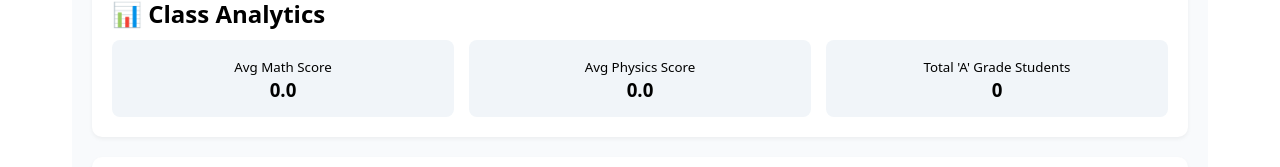
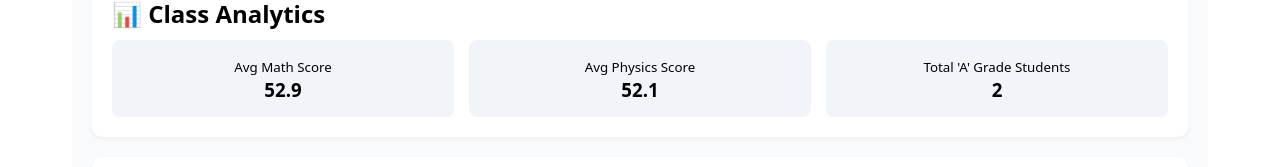
Before and after one commit to Sehrish-web209/student-performance-dashboard, a React (Vite) app: page / in a window 1280 px wide. Shown: the part 169-336 px from the top of the page. Built offline with nearby package versions, Linux system fonts and the light colour scheme.

Commit message:
feat(Task 7) implement reduce for average scores and A-grade count

```diff
--- a/src/StudentDashboard.jsx
+++ b/src/StudentDashboard.jsx
@@ -133,7 +133,9 @@ export default function StudentDashboard({students: studentList}) {
   const getAverageMathScore = () => {
     if (students.length === 0) return 0;
     // TODO: Use students.reduce() to sum Math scores and calculate average
-    const totalMath = 0; // Replace this line
+    const totalMath = students.reduce((totalMath,student)=>{
+      return totalMath=totalMath+student.Math;
+    }, 0);
     return (totalMath / students.length).toFixed(1);
   };
 
@@ -141,14 +143,21 @@ export default function StudentDashboard({students: studentList}) {
   const getAveragePhysicsScore = () => {
     if (students.length === 0) return 0;
     // TODO: Use students.reduce() to sum Physics scores and calculate average
-    const totalPhysics = 0; // Replace this line
+    const totalPhysics = students.reduce((totalPhysics,student)=>{
+      return totalPhysics+student.Physics;
+    }, 0);
     return (totalPhysics / students.length).toFixed(1);
   };
 
   // Task 7c: Class Analytics (reduce)
   const getTotalAGrades = () => {
     // TODO: Use students.reduce() to count total number of students with Grade === "A"
-    return 0; // Replace this line
+    return students.reduce((totalStudents,student)=>{
+      if (student.Grade==="A"){
+        return totalStudents+1;
+      }
+      return totalStudents;
+    },0);
   };
 
   // Task 8: Honor Roll Top 3 Preview (slice)
```
